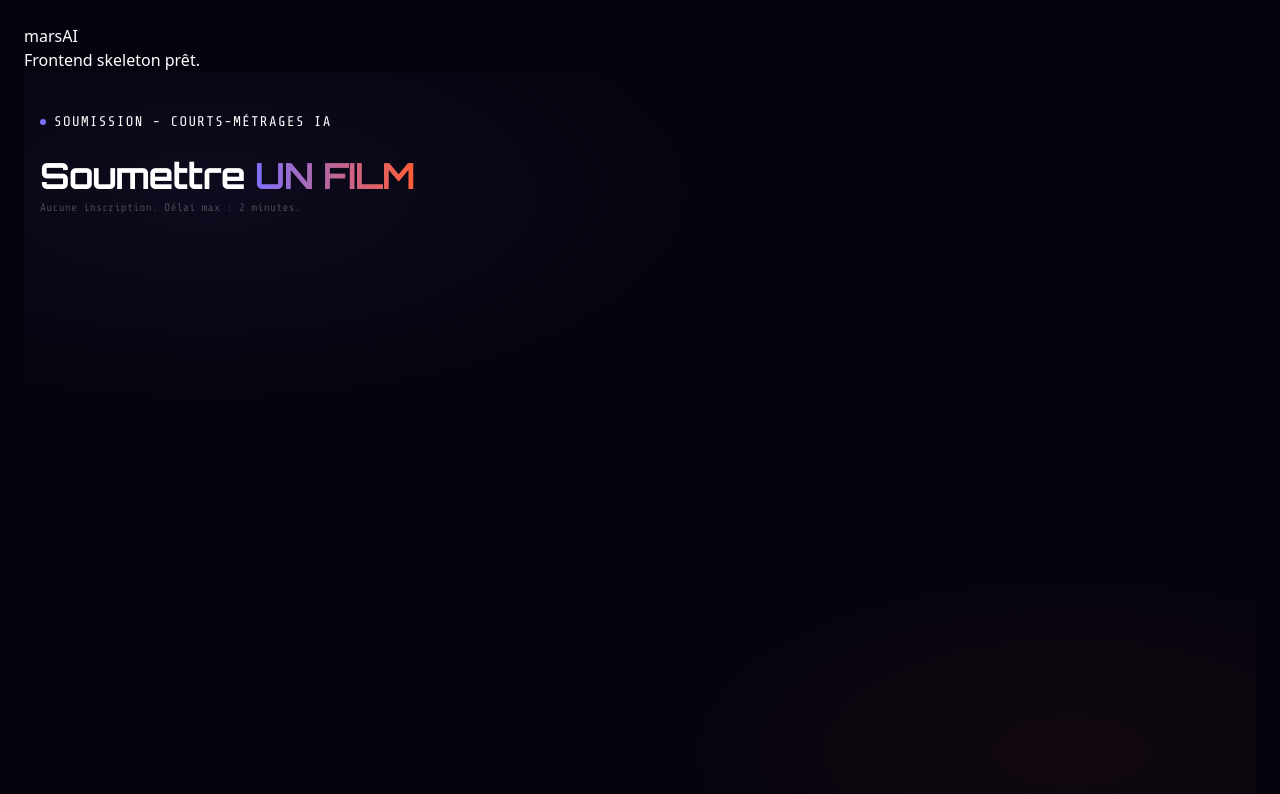
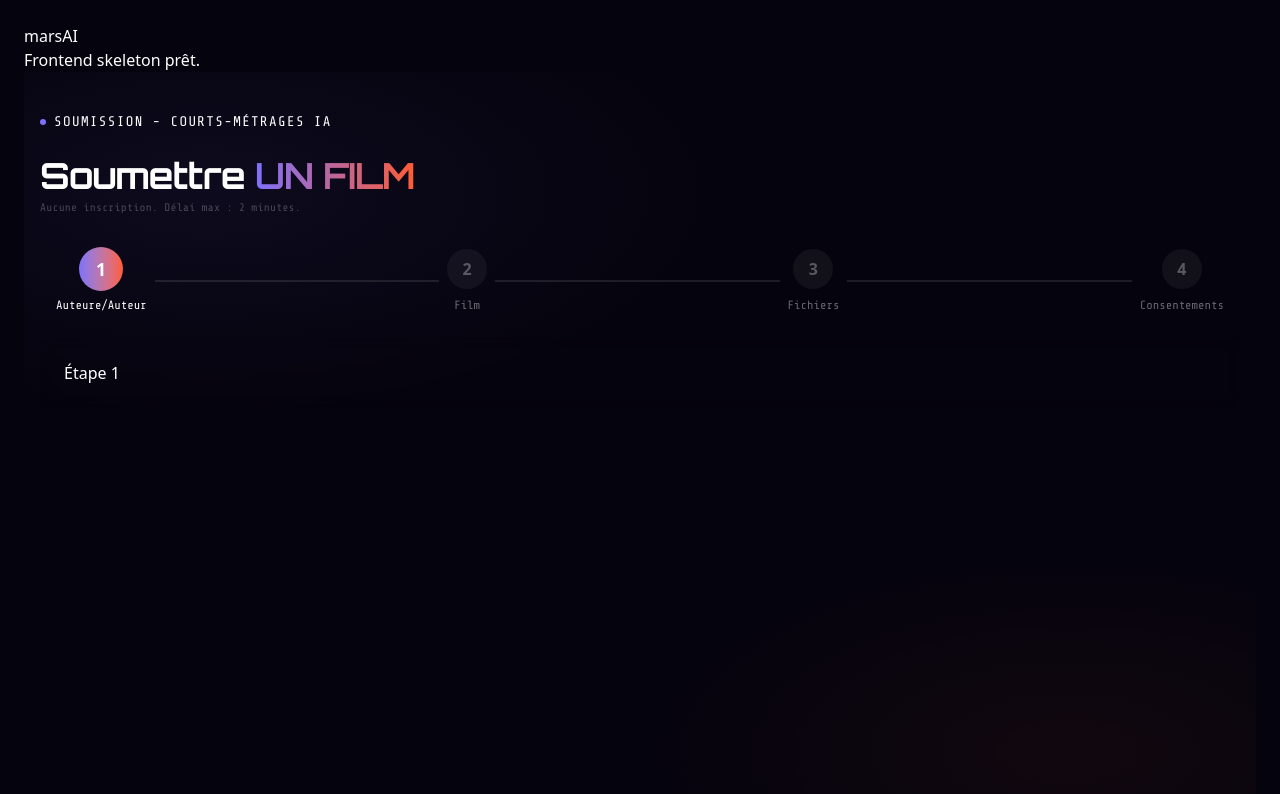
Before and after one commit to pascal-fortunati/marsAI, a React (Vite) app in the folder frontend/: page / in a window 1280 px wide. Shown: the top 794 px of the page. Built offline with nearby package versions, Linux system fonts and the light colour scheme.

Commit message:
Mise en place de la barre de progression

```diff
--- a/frontend/src/view/submit/Progression.tsx
+++ b/frontend/src/view/submit/Progression.tsx
@@ -0,0 +1,54 @@
+import React from "react";
+
+interface ProgressionProps {
+    currentEtape: number;
+}
+
+export default function Progression({ currentEtape }: ProgressionProps) {
+    const etapes = [
+        { num: 1, label: "Auteure/Auteur" },
+        { num: 2, label: "Film" },
+        { num: 3, label: "Fichiers" },
+        { num: 4, label: "Consentements" },
+    ];
+
+    return (
+        <div className="flex items-center justify-between mb-6 px-4">
+            {etapes.map((etape, index) => (
+                <React.Fragment key={etape.num}>
+                    {/* Cercle de l'étape */}
+                    <div className="flex flex-col items-center gap-2">
+                        <div
+                            className={`w-10 h-10 rounded-full flex items-center justify-center font-bold transition-all ${currentEtape === etape.num
+                                ? "bg-gradient-to-r from-[var(--col-vi)] to-[var(--col-or)] text-white scale-110"
+                                : currentEtape > etape.num
+                                    ? "bg-white/10 text-white/70"
+                                    : "bg-white/5 text-white/30"
+                                }`}
+                        >
+                            {etape.num}
+                        </div>
+                        <span
+                            className={`f-mono text-xs ${currentEtape === etape.num ? "text-white" : "text-white/40"
+                                }`}
+                        >
+                            {etape.label}
+                        </span>
+                    </div>
+
+                    {/* Ligne de connexion */}
+                    {index < etapes.length - 1 && (
+                        <div className="flex-1 h-0.5 mx-2 bg-white/10">
+                            <div
+                                className="h-full bg-gradient-to-r from-[var(--col-vi)] to-[var(--col-or)] transition-all"
+                                style={{
+                                    width: currentEtape > etape.num ? "100%" : "0%",
+                                }}
+                            ></div>
+                        </div>
+                    )}
+                </React.Fragment>
+            ))}
+        </div>
+    );
+}
--- a/frontend/src/view/submit/SubmitPage.tsx
+++ b/frontend/src/view/submit/SubmitPage.tsx
@@ -1,13 +1,12 @@
-import React from "react";
-// import Progression from "./components/Progression";
-// import Etape1 from "./Etape1";
-// import Etape2 from "./Etape2";
-// import Etape3 from "./Etape3";
+import React, { useState } from "react";
+import Progression from "./Progression";
+// import Step1Author from "./Etape1";
+// import StepPlaceholder from "./Placeholder";
 
 export default function SubmitPage() {
-    // const [etape, setEtape] = useState(1);
-    // const goNext = () => setEtape((s) => Math.min(s + 1, 4));
-    // const goBack = () => setEtape((s) => Math.max(s - 1, 1));
+    const [etape, setEtape] = useState(1);
+    const goNext = () => setEtape((s) => Math.min(s + 1, 4));
+    const goPrev = () => setEtape((s) => Math.max(s - 1, 1));
 
     return (
         <div className="min-h-screen relative overflow-hidden" style={{ background: "var(--col-bg)" }}>
@@ -46,6 +45,21 @@ export default function SubmitPage() {
                     Aucune inscription. Délai max : 2 minutes.
                 </p>
 
+                { /* Barre de progression */}
+                <Progression currentEtape={etape} />
+
+                { /* Formulaire */}
+                <div className="rounded-xl p-6 mt-2" style={{ background: "var(--col-bg-2)", border: "1px solid var(--col-bg-3)", backdropFilter: "blur(8px)" }}>
+
+                    {/* {etape === 1 && <Etape1 onNext={goNext} />}
+                    {etape === 2 && <Placeholder label="Film" onPrev={goPrev} onNext={goNext} />}
+                    {etape === 3 && <Placeholder label="Fichiers" onPrev={goPrev} onNext={goNext} />}
+                    {etape === 4 && <Placeholder label="Consentements" onPrev={goPrev} onNext={() => alert("Soumis !")} />} */}
+
+                    <p className="text-white">Étape {etape}</p>
+
+                </div>
+
             </div>
 
         </div>
```
